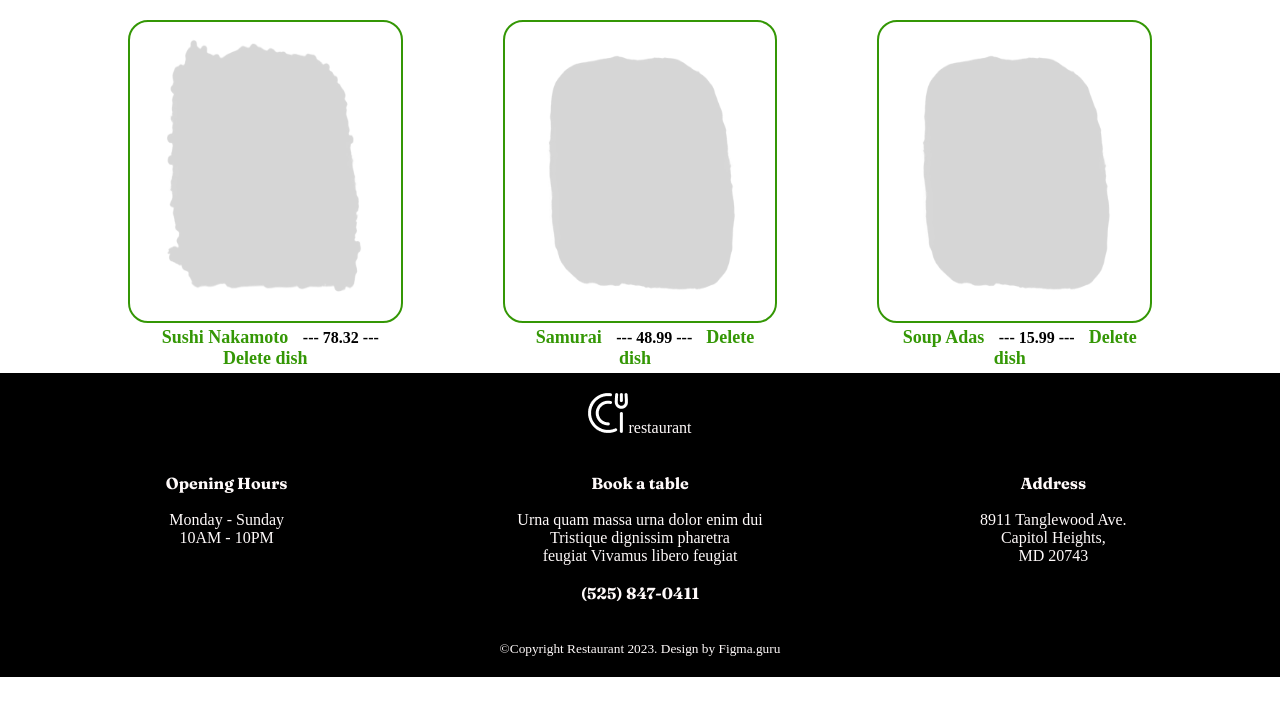
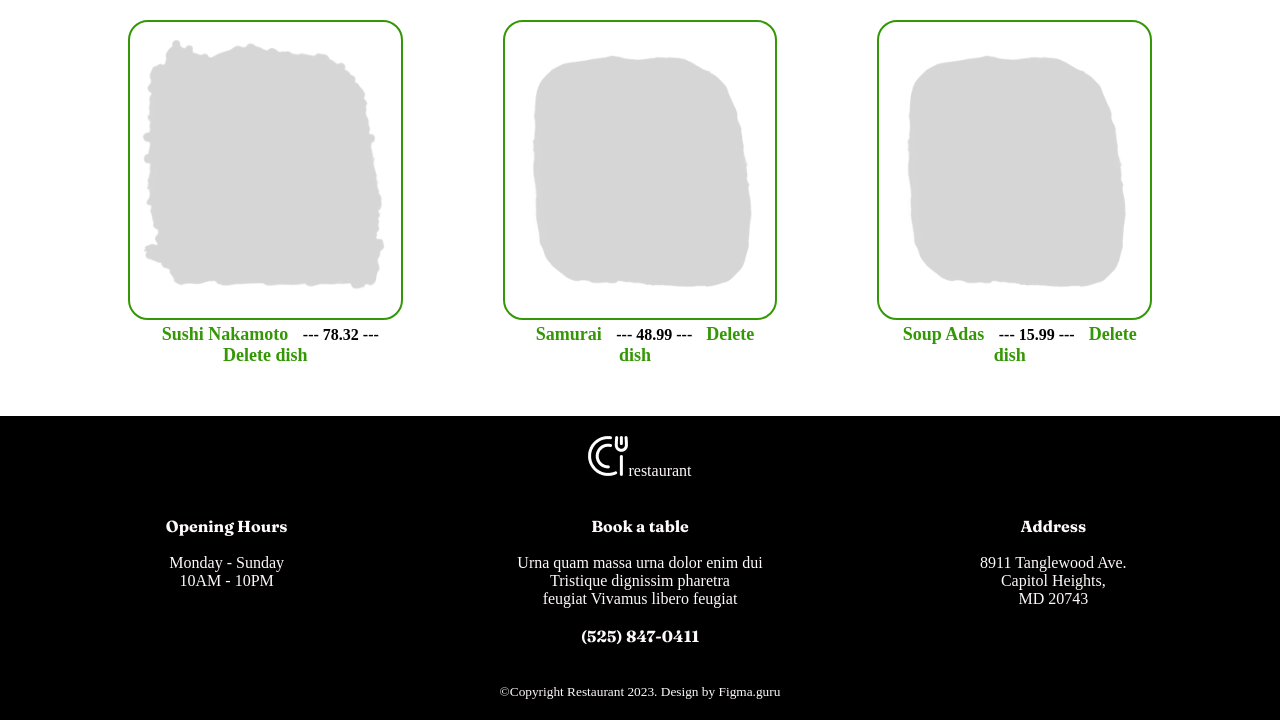
Before and after one commit to Shokhanasser1/restaurant, a Django app: page /menu/ in a window 1280 px wide. Shown: the part 163-883 px from the top of the page. Before the commit the page ends 840 px from the top, so only its background shows below. Run offline with Django 4.2, Linux system fonts and the light colour scheme; data comes from the database, SQL or seed files in the repository; both versions use the stored data as it was after the commit; style sheets or scripts are compiled from the project's sources.

Commit message:
half ready web page

```diff
--- a/menu/models.py
+++ b/menu/models.py
@@ -16,6 +16,7 @@ class Dish(models.Model):
     name = models.CharField(max_length=100)
     price = models.DecimalField(max_digits=10, decimal_places=2)
     image = models.ImageField(upload_to='dishes/')
+    description = models.CharField(max_length=256, default='')
 
     def __str__(self):
         return self.name
--- a/menu/templates/dish_detail.html
+++ b/menu/templates/dish_detail.html
@@ -23,6 +23,7 @@ dish page
             <div class="price">
                 <h4>Price: {{ dish.price }}</h4>
             </div>
+            {{ dish.description }}
         </div>
     </div>
 </div>
--- a/static/styles/menu.css
+++ b/static/styles/menu.css
@@ -28,7 +28,9 @@
 }
 .dishes-container ul li img {
   width: 100%;
-  height: 100%;
+  height: 300px;
+  -o-object-fit: cover;
+     object-fit: cover;
   border: 2px solid #349705;
   border-radius: 20px;
 }
--- a/static/styles/menu.scss
+++ b/static/styles/menu.scss
@@ -29,7 +29,8 @@
 
             img {
                 width: 100%;
-                height: 100%;
+                height: 300px;
+                object-fit: cover;
                 border: 2px solid #349705;
                 border-radius: 20px;
             }
```
Also changed, not shown: menu/forms.py (+10 -1 lines), db.sqlite3, media/dishes/bmw_m5_competition_Frozen_black_07_GH54aTP.jpg (added), media/dishes/dish-1.png (added), media/dishes/dish-1_1kFPfIy.png (added), media/dishes/dish-2.png (added), media/dishes/dish-2_DzweXCQ.png (added), media/dishes/Без_названия_1_7JosgtS.jpeg (added), media/dishes/Без_названия_1_fkZondh.jpeg (added), media/dishes/то_CzhoYzC.jpeg (added), menu/migrations/0002_dish_description.py (added), menu/migrations/0003_alter_dish_description.py (added), static/images/dish-1.png (added), static/images/dish-2.png (added), 1 other file.
